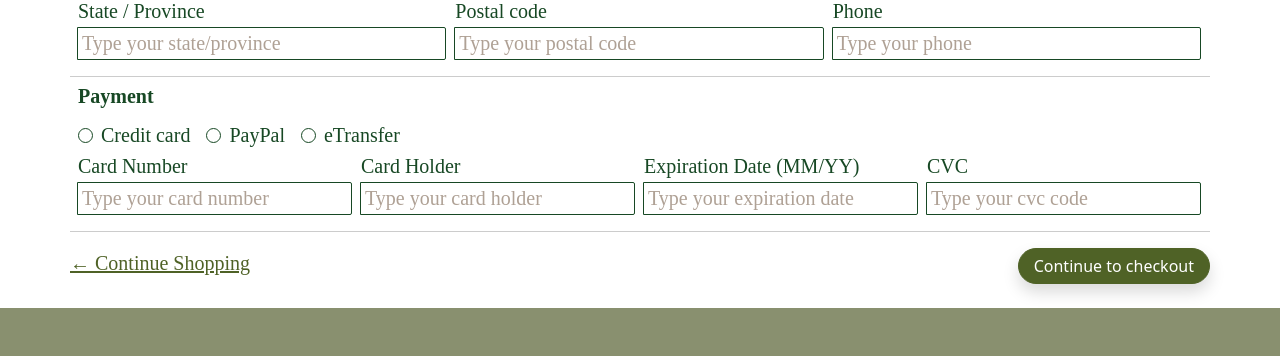
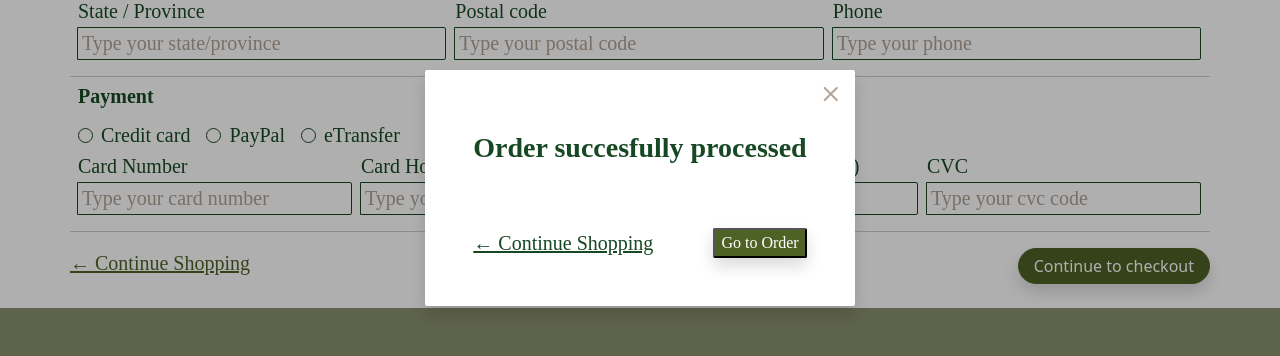
Before and after one commit to lauramica/plantasia_frontpages, a React (Vite) app: page /cart in a window 1280 px wide. Both pictures are taken after a click on the button "Continue to checkout". Shown: the part 802-1158 px from the top of the page. Built offline with nearby package versions, Linux system fonts and the light colour scheme; no server answers; a web font is replaced by a local one.

Commit message:
Toggle modal added

```diff
--- a/src/components/PurchasingModal.jsx
+++ /dev/null
@@ -1,28 +0,0 @@
-import { Link } from "react-router-dom";
-import "../css/Loader.css";
-
-function PurchasingModal() {
-  const loading = false;
-
-  return (
-    <div className="purchasing-modal">
-      <div className="block shadow p-5">
-        <h3 className="proxima-nova-bold darkgreen mb-5">
-          {loading ? "Estamos procesando tu Compra" : "Compra procesada con éxito"}
-        </h3>
-        {loading ? (
-          <span className="flower-loader"></span>
-        ) : (
-          <div className="links">
-            <Link to={"/products"} className="continue proxima-nova-regular darkgreen fs-5">
-              Continuar Comprando
-            </Link>
-            <button className="shadow proxima-nova-regular">Ver Orden</button>
-          </div>
-        )}
-      </div>
-    </div>
-  );
-}
-
-export default PurchasingModal;
--- a/src/pages/CheckOut.jsx
+++ b/src/pages/CheckOut.jsx
@@ -1,14 +1,54 @@
+import { useEffect, useState } from "react";
 import "../css/CheckOut.css";
+import "../css/Loader.css";
 import { Link } from "react-router-dom";
-import PurchasingModal from "../components/PurchasingModal";
+import axios from "axios";
 
 function Home() {
   const stock = 5;
-  const toggle = false;
+  const [modalState, setModalState] = useState(false);
+  const [orderState, setOrderState] = useState(false);
+
+  const handleModalToggle = () => {
+    modalState ? setModalState(false) : setModalState(true);
+  };
+
+  //   useEffect(() => {
+  //     if (modalState) {
+  //       setOrderState(false);
+  //       const getOrder = async () => {
+  //         const order = await axios();
+  //       };
+  //     }
+  //   }, [modalState]);
 
   return (
     <div className="checkout">
-      {toggle && <PurchasingModal />}
+      {modalState && (
+        <div className="purchasing-modal">
+          <div className="block shadow p-5 position-relative">
+            <h3 className="proxima-nova-bold darkgreen mb-5">
+              {orderState ? "We are processing your order" : "Order succesfully processed"}
+            </h3>
+            {orderState ? (
+              <span className="flower-loader"></span>
+            ) : (
+              <>
+                <i
+                  className="bi bi-x position-absolute top-0 end-0 fs-2 p-2 almond"
+                  onClick={() => handleModalToggle()}
+                ></i>
+                <div className="links">
+                  <Link to={"/products"} className="continue proxima-nova-regular darkgreen fs-5">
+                    ← Continue Shopping
+                  </Link>
+                  <button className="shadow proxima-nova-regular">Go to Order</button>
+                </div>
+              </>
+            )}
+          </div>
+        </div>
+      )}
       <div className="container px-sm-0 py-3">
         <h1 className="galadali-bold darkgreen mb-3">Hi! This is your shopping cart.</h1>
         <table className="table">
@@ -522,11 +562,16 @@ function Home() {
         </table>
         <div className="d-flex justify-content-between">
           <div>
-            <Link to="/" className="proxima-nova-regular mediumgreen go-back fs-5">
+            <Link to="/products" className="proxima-nova-regular mediumgreen go-back fs-5">
               ← Continue Shopping
             </Link>
           </div>
-          <button className="form-button rounded-pill mb-2 shadow">Continue to checkout</button>
+          <button
+            className="form-button rounded-pill mb-2 shadow"
+            onClick={() => handleModalToggle()}
+          >
+            Continue to checkout
+          </button>
         </div>
       </div>
     </div>
```
